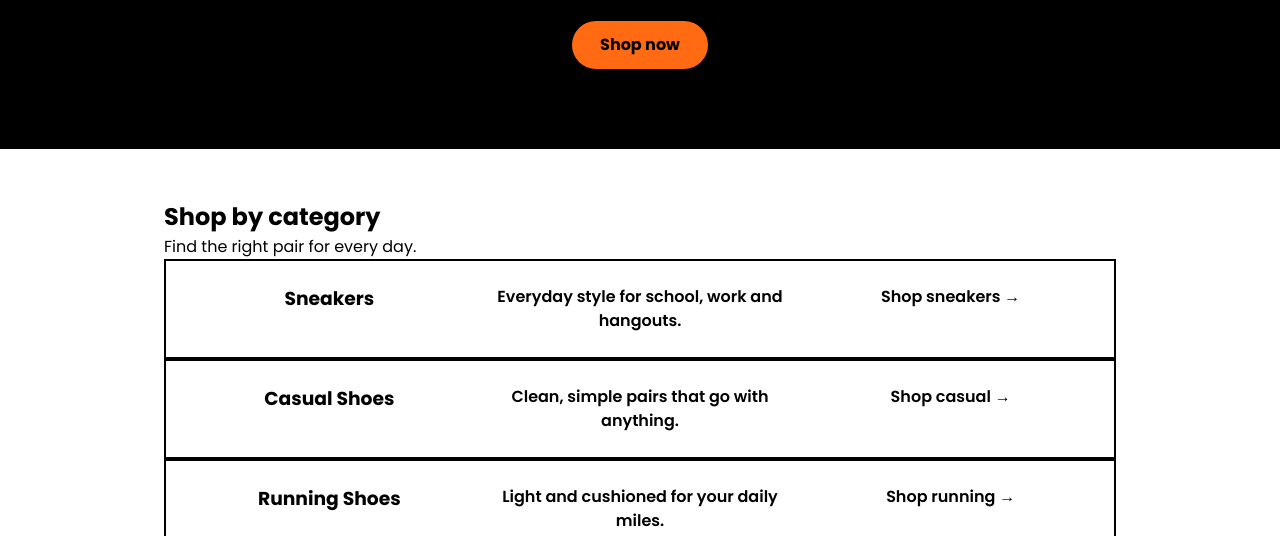
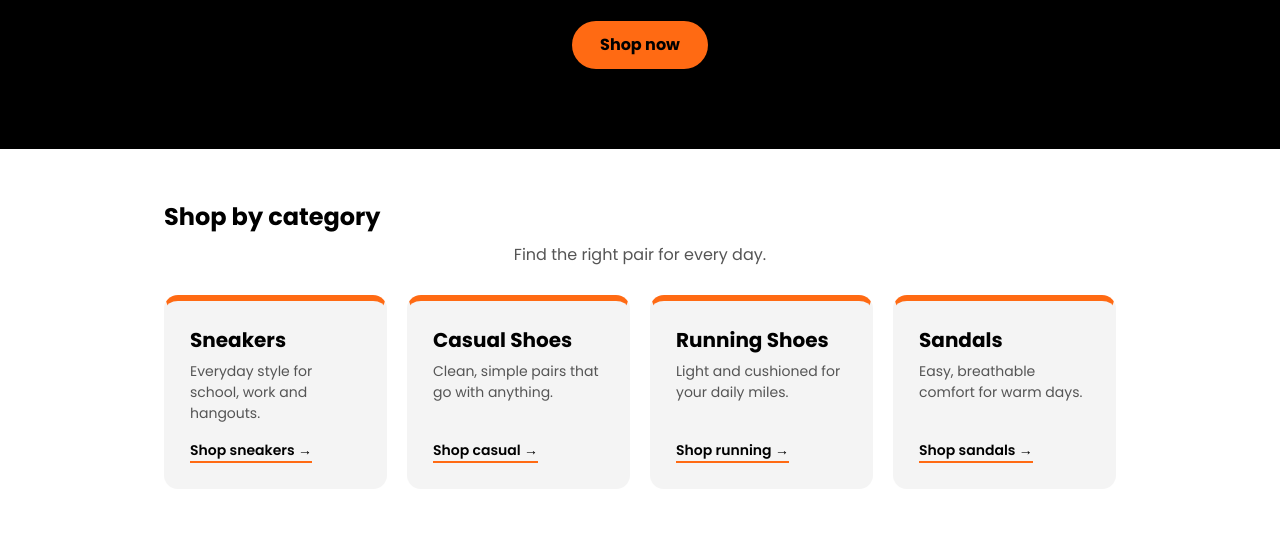
Before and after one commit to psimbo23-ops/Simbo-online-website, a plain HTML site: page index.html in a window 1280 px wide. Shown: the part 259-795 px from the top of the page. Drawn offline with Linux system fonts and the light colour scheme.

Commit message:
Added style.css

```diff
--- a/style.css
+++ b/style.css
@@ -52,18 +52,45 @@ nav a:hover { color: #ff6a13; }
 }
 
 /* Categories */
-.cat {
+.categories h2 { margin-bottom: 8px; }
+.section-sub {
+  text-align: center;
+  color: #555;
+  margin-bottom: 28px;
+}
+.cat-grid {
   display: grid;
-  grid-template-columns: repeat(auto-fit, minmax(200px,1fr));
-  gap: 16px;
+  grid-template-columns: repeat(auto-fit, minmax(220px, 1fr));
+  gap: 20px;
 }
 .cat {
-  padding: 24px 16px;
-  text-align: center;
+  display: flex;
+  flex-direction: column;
+  align-items: flex-start;
+  gap: 6px;
+  padding: 24px;
+  background: #f4f4f4;
+  border: 2px solid transparent;
+  border-top: 6px solid #ff6a13;
+  border-radius: 14px;
+  transition: transform 0.2s, background 0.2s, border-color 0.2s;
+}
+.cat h3 { font-size: 20px; }
+.cat p { color: #555; font-size: 14px; flex-grow: 1; }
+.cat-link {
+  margin-top: 10px;
   font-weight: 600;
-  border: 2px solid #000;
+  font-size: 14px;
+  border-bottom: 2px solid #ff6a13;
 }
-.cat:hover {background: #000; color: #ff6a13;}
+.cat:hover {
+  transform: translateY(-4px);
+  background: #000;
+  color: #fff;
+  border-color: #ff6a13;
+}
+.cat:hover p { color: #ccc; }
+.cat:hover .cat-link { color: #ff6a13; }
 
 /* Products */
 .products { padding: 50px 24px; max-width: 1000px; margin: auto; }
```
